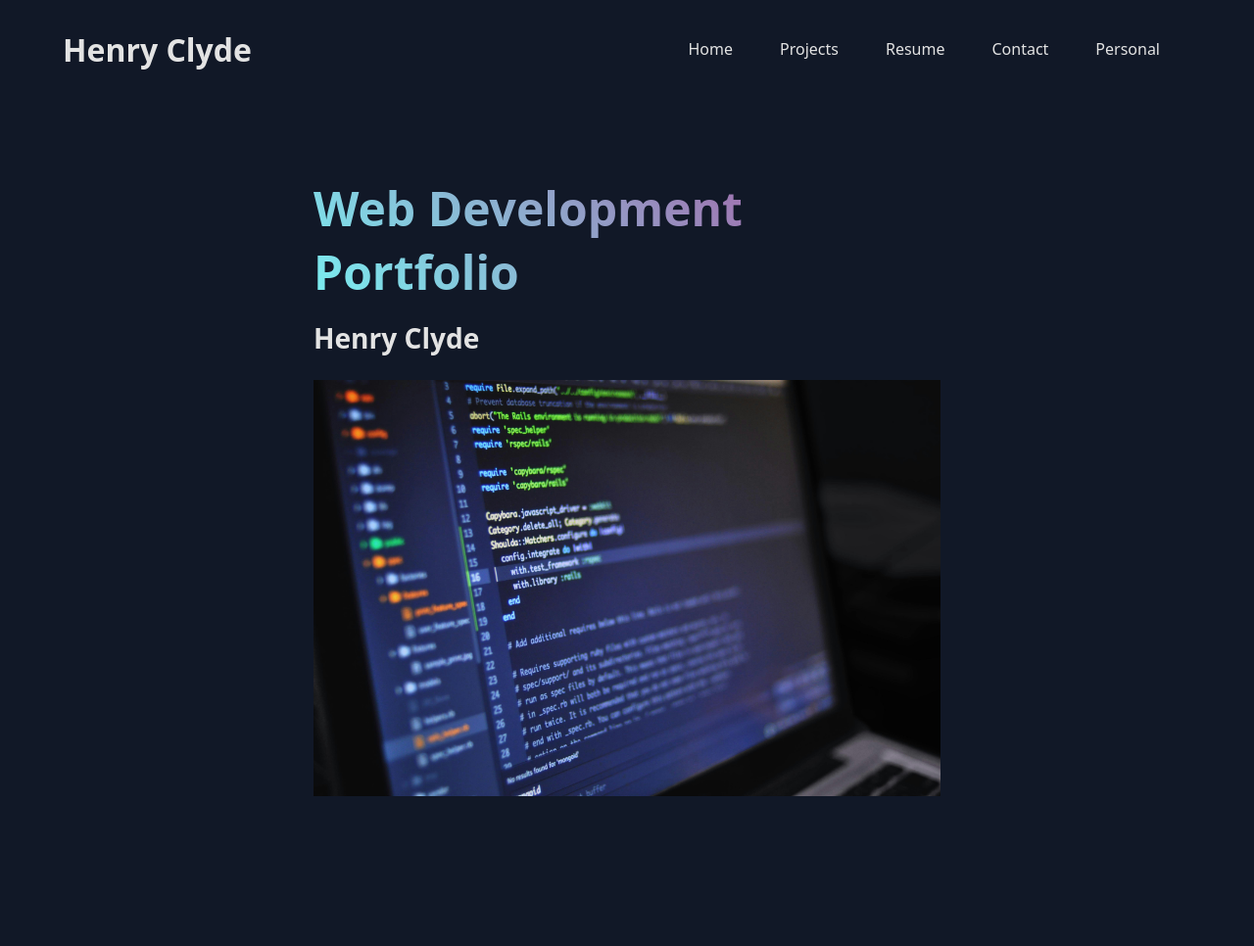
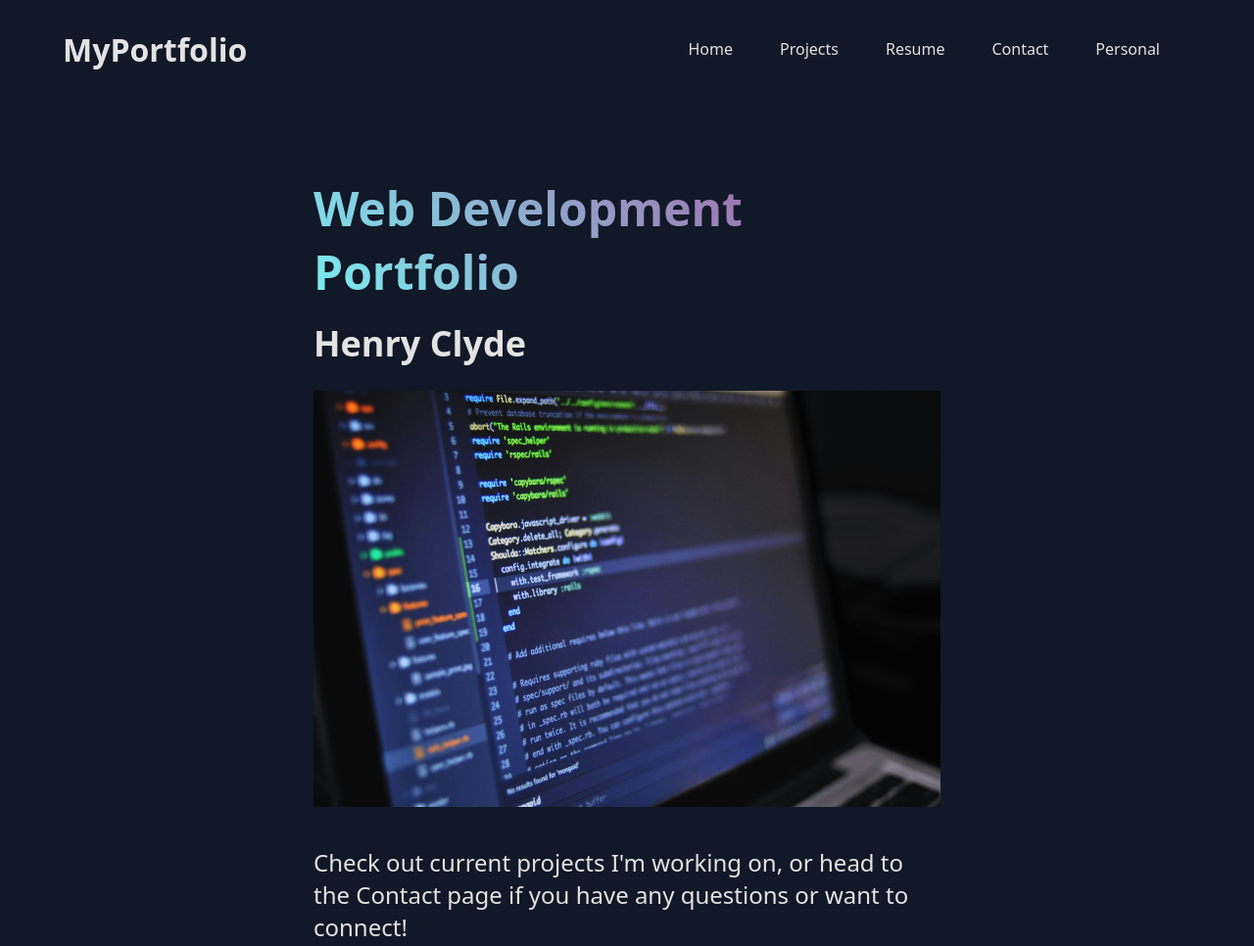
Before and after one commit to henryclyde/Project3, a plain HTML site: page index.html in a window 1280 px wide. Shown: the top 966 px of the page at 98% size. Drawn offline with Linux system fonts and the light colour scheme.

Commit message:
filled each section with content

```diff
--- a/index.html
+++ b/index.html
@@ -9,7 +9,7 @@
 <body>
     <header class="header">
 
-        <h1>Henry Clyde</h1>
+        <h1>MyPortfolio</h1>
         <nav class="nav">
             <ul>
                 <li><a href="#" onclick="showSection('home')">Home</a></li>
@@ -28,12 +28,14 @@
             <div class="hero">
                 <div>
                     <h1 id="homeTitle">Web Development Portfolio</h1>
-                    <h3>Henry Clyde</h3>
+                    <h2>Henry Clyde</h2>
                 </div>
                 <div>
                     <img id="heroCoding" src="images/coding.jpg" alt="Coding picture">
                 </div>
             </div>
+            <br>
+            <p>Check out current projects I'm working on, or head to the <a href="#" onclick="showSection('contact')">Contact</a> page if you have any questions or want to connect!</p>
 
         </section>
 
@@ -56,7 +58,8 @@
             <h2>Contact</h2>
 
             <p>Email: Han.clyde@gmail.com</p>
-            <p>Phone: (908) 219-9215)</p>
+            <p>Phone: (908) 219-9215</p>
+            <br>
             <p><a href="https://www.linkedin.com/in/henry-c-4a2650124/">LinkedIn</a></p>
 
         </section>
--- a/styles.css
+++ b/styles.css
@@ -17,6 +17,11 @@ body {
     color: rgb(227, 227, 227);
     overflow-y: auto;
 
+}
+
+a:hover, a {
+    color: rgb(227, 227, 227);
+    text-decoration: none;
 }
 
 h2,h3,h4,h5,h6 {
```
